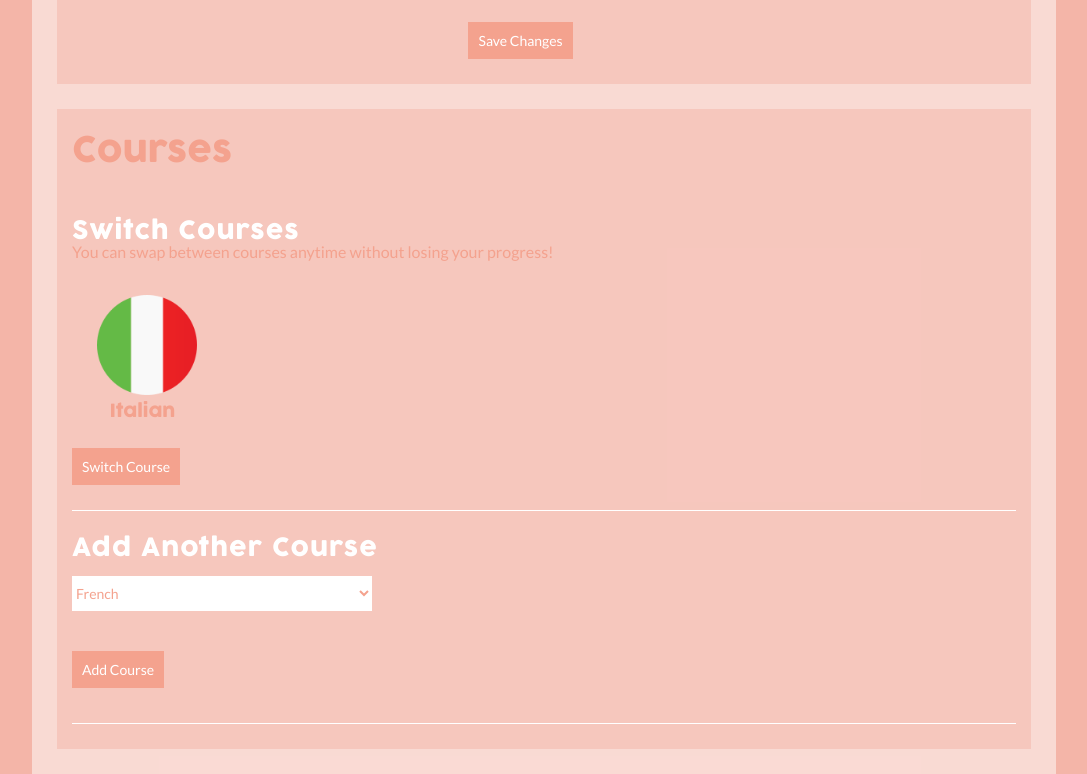
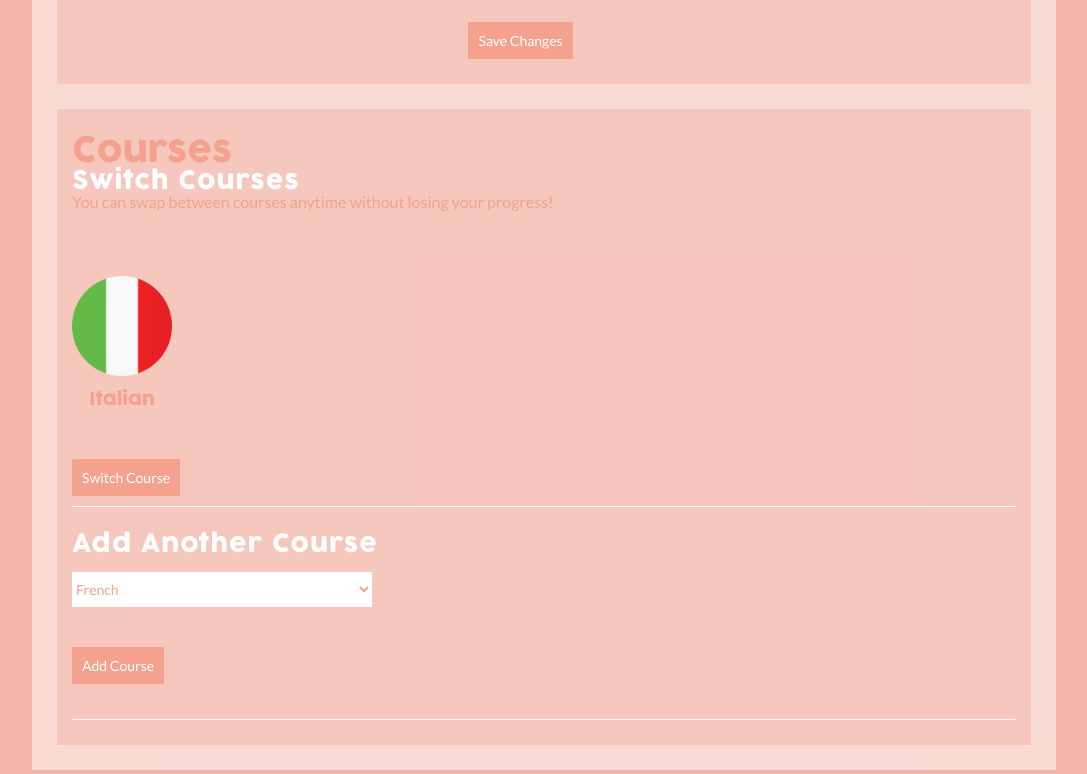
Before and after one commit to amberpitcher/dashboardSite, a plain HTML site: page settings.html in a window 1280 px wide. Shown: the part 769-1543 px from the top of the page, without its empty margins (96-1183 px from the left). Drawn offline with nearby package versions, Linux system fonts and the light colour scheme.

Commit message:
Second Commit

```diff
--- a/scss/partials/_dash.scss
+++ b/scss/partials/_dash.scss
@@ -5,7 +5,7 @@ main{
 	#dash{
 		width: 67.5%;
 		position: absolute;
-		top: 16%;
+		top: 10%;
 		height: 80%;
 		padding: 25px 25px 25px 0;
 		margin: 0;
@@ -69,6 +69,7 @@ main{
 				}
 
 				.inbox{
+					height: 100%;
 					flex-grow:1;
 					margin-left: 5px;
 					padding: 0;
--- a/scss/partials/_settings.scss
+++ b/scss/partials/_settings.scss
@@ -132,19 +132,29 @@ main{
 				padding-bottom: 25px;
 				margin-top: 25px;
 
-				#swap-course{
-					padding: 50px 0 25px 0;
+				.swap-course{
 					border-bottom: 1px solid $white;
 
+					#swap-course{
+						padding: 25px 0 25px 0;
+						display: flex;
+						flex-direction: row;
+						justify-content: flex-start;
+
 						label{
+							display: flex;
+							flex-direction: column;
+							align-items: center;
+							margin-right: 25px;
 
 							h4{
 								color: $color-primary;
+								margin-top: 15px;
 							}
 
 							img{
 								width: 100px;
-							margin-top: 35px;
+								margin-top: 25px;
 
 								&:hover{
 									cursor:pointer;
@@ -166,6 +176,7 @@ main{
 							margin-bottom: 0;
 						}
 					}
+				}
 
 				.add-course{
 					padding: 25px 0 25px 0;
```
Also changed, not shown: css/styles-dist.css (added), css/styles.css, css/styles2-dist.css (added), css/styles2.css, 1 other file. Lines whose indentation alone changed are shown as unchanged.
